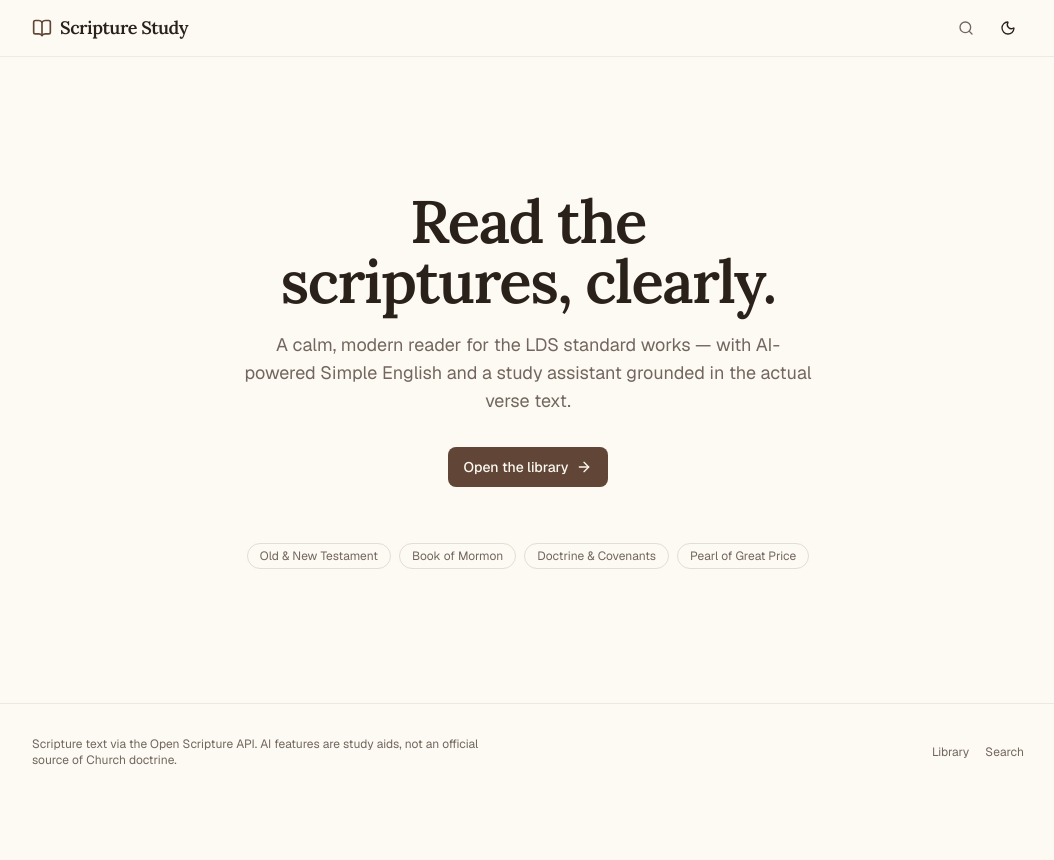
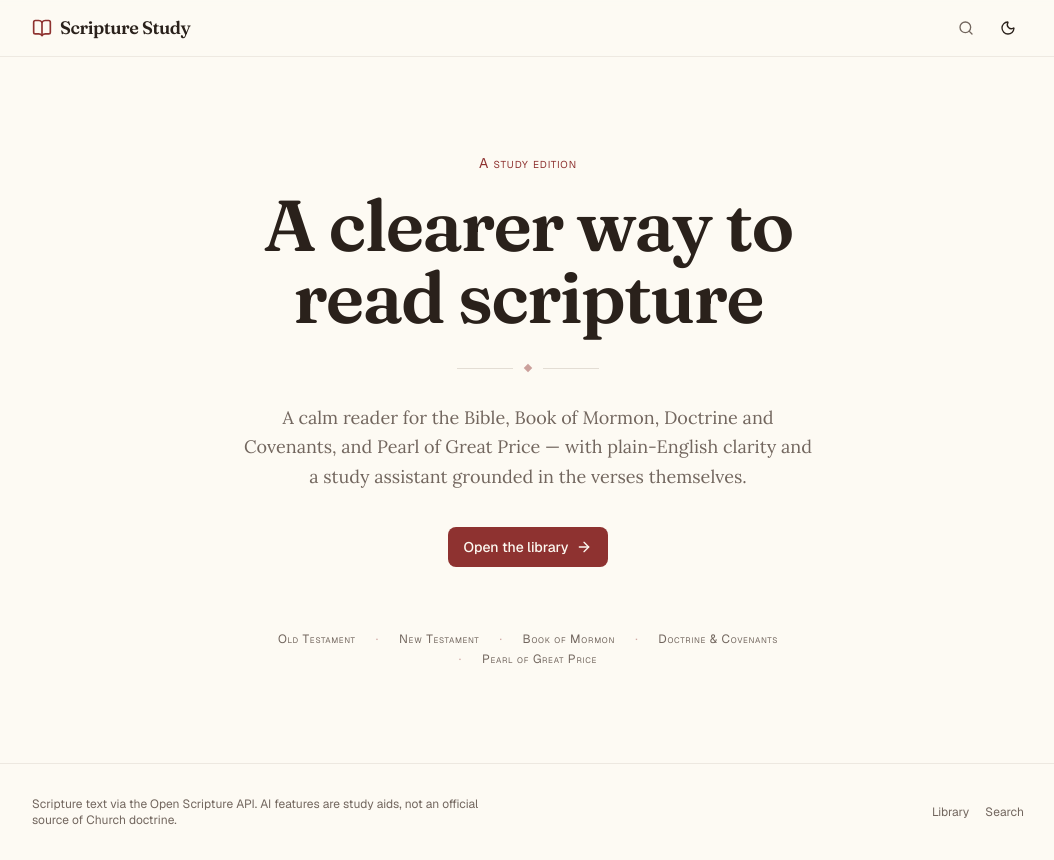
Before and after one commit to Nattie-Nkosi/scripture-study, a Next.js app: page / in a window 1280 px wide. Shown: the whole page, without its empty margins (112-1166 px from the left). Before the commit the page ends 800 px from the top, so only its background shows below. Built offline with nearby package versions, Linux system fonts and the light colour scheme.

Commit message:
feat: update typography and enhance UI components with new font styles and decorative elements

```diff
--- a/src/app/globals.css
+++ b/src/app/globals.css
@@ -11,6 +11,7 @@
   --font-mono: var(--font-geist-mono);
   --font-serif: var(--font-lora);
   --font-heading: var(--font-lora);
+  --font-display: var(--font-fraunces);
   --color-ring: var(--ring);
   --color-input: var(--input);
   --color-border: var(--border);
@@ -45,8 +46,9 @@
   --card-foreground: oklch(0.255 0.018 55);
   --popover: oklch(0.995 0.006 86);
   --popover-foreground: oklch(0.255 0.018 55);
-  --primary: oklch(0.42 0.045 50);
-  --primary-foreground: oklch(0.98 0.01 85);
+  /* Signature accent: deep garnet (rubrication). */
+  --primary: oklch(0.45 0.125 25);
+  --primary-foreground: oklch(0.98 0.012 85);
   --secondary: oklch(0.95 0.013 82);
   --secondary-foreground: oklch(0.32 0.022 52);
   --muted: oklch(0.952 0.012 82);
@@ -66,8 +68,8 @@
   --card-foreground: oklch(0.92 0.014 84);
   --popover: oklch(0.22 0.013 60);
   --popover-foreground: oklch(0.92 0.014 84);
-  --primary: oklch(0.83 0.04 78);
-  --primary-foreground: oklch(0.24 0.02 55);
+  --primary: oklch(0.62 0.14 25);
+  --primary-foreground: oklch(0.99 0.01 85);
   --secondary: oklch(0.27 0.014 60);
   --secondary-foreground: oklch(0.92 0.014 84);
   --muted: oklch(0.27 0.014 60);
@@ -99,6 +101,12 @@
   font-feature-settings: "liga" 1, "calt" 1;
 }
 
+/* Editorial small-caps for overlines / labels. */
+.small-caps {
+  font-variant-caps: small-caps;
+  letter-spacing: 0.06em;
+}
+
 /* Smooth in-page jumps (cross-reference "Open", search deep links). */
 @media (prefers-reduced-motion: no-preference) {
   html {
--- a/src/app/layout.tsx
+++ b/src/app/layout.tsx
@@ -1,5 +1,5 @@
 import type { Metadata } from "next";
-import { Geist, Geist_Mono, Lora } from "next/font/google";
+import { Geist, Geist_Mono, Lora, Fraunces } from "next/font/google";
 import "./globals.css";
 import { ThemeProvider } from "@/components/theme-provider";
 
@@ -15,6 +15,13 @@ const geistMono = Geist_Mono({
 
 const lora = Lora({
   variable: "--font-lora",
+  subsets: ["latin"],
+  display: "swap",
+});
+
+// Display serif with character — used for titles, not body text.
+const fraunces = Fraunces({
+  variable: "--font-fraunces",
   subsets: ["latin"],
   display: "swap",
 });
@@ -37,7 +44,7 @@ export default function RootLayout({
     <html
       lang="en"
       suppressHydrationWarning
-      className={`${geistSans.variable} ${geistMono.variable} ${lora.variable} h-full antialiased`}
+      className={`${geistSans.variable} ${geistMono.variable} ${lora.variable} ${fraunces.variable} h-full antialiased`}
     >
       <body suppressHydrationWarning className="min-h-full flex flex-col">
         <ThemeProvider
--- a/src/app/page.tsx
+++ b/src/app/page.tsx
@@ -3,33 +3,50 @@ import { ArrowRight } from "lucide-react";
 
 import { SiteHeader } from "@/components/site-header";
 import { SiteFooter } from "@/components/site-footer";
+import { Ornament } from "@/components/ornament";
 import { buttonVariants } from "@/components/ui/button";
+
+const VOLUMES = [
+  "Old Testament",
+  "New Testament",
+  "Book of Mormon",
+  "Doctrine & Covenants",
+  "Pearl of Great Price",
+];
 
 export default function Home() {
   return (
     <>
       <SiteHeader />
-      <main className="mx-auto flex w-full max-w-3xl flex-1 flex-col items-center justify-center px-6 py-24 text-center">
-        <h1 className="font-serif text-4xl font-semibold tracking-tight text-balance sm:text-6xl">
-          Read the scriptures, clearly.
+      <main className="mx-auto flex w-full max-w-2xl flex-1 flex-col items-center justify-center px-6 py-24 text-center">
+        <p className="small-caps text-sm text-primary">A study edition</p>
+
+        <h1 className="mt-4 font-display text-5xl font-semibold tracking-tight text-balance sm:text-7xl">
+          A clearer way to read scripture
         </h1>
-        <p className="mt-5 max-w-xl text-lg text-muted-foreground text-pretty">
-          A calm, modern reader for the LDS standard works — with AI-powered
-          Simple English and a study assistant grounded in the actual verse text.
+
+        <Ornament className="my-8" />
+
+        <p className="max-w-xl font-serif text-lg leading-relaxed text-muted-foreground text-pretty">
+          A calm reader for the Bible, Book of Mormon, Doctrine and Covenants,
+          and Pearl of Great Price — with plain-English clarity and a study
+          assistant grounded in the verses themselves.
         </p>
 
         <Link
           href="/read"
-          className={`${buttonVariants({ size: "lg" })} mt-8`}
+          className={`${buttonVariants({ size: "lg" })} mt-9`}
         >
           Open the library <ArrowRight />
         </Link>
 
-        <div className="mt-14 flex flex-wrap items-center justify-center gap-2 text-xs text-muted-foreground">
-          <span className="rounded-full border px-3 py-1">Old & New Testament</span>
-          <span className="rounded-full border px-3 py-1">Book of Mormon</span>
-          <span className="rounded-full border px-3 py-1">Doctrine & Covenants</span>
-          <span className="rounded-full border px-3 py-1">Pearl of Great Price</span>
+        <div className="mt-16 flex flex-wrap items-center justify-center gap-x-5 gap-y-1 small-caps text-xs text-muted-foreground">
+          {VOLUMES.map((v, i) => (
+            <span key={v} className="flex items-center gap-x-5">
+              {i > 0 && <span className="text-primary/40">·</span>}
+              {v}
+            </span>
+          ))}
         </div>
       </main>
       <SiteFooter />
--- a/src/app/read/[volume]/[book]/[chapter]/page.tsx
+++ b/src/app/read/[volume]/[book]/[chapter]/page.tsx
@@ -9,6 +9,7 @@ import { fetchOrNotFound } from "@/lib/scripture/server-helpers";
 import { ReaderHeader } from "@/components/reader/reader-header";
 import { ChapterBody } from "@/components/reader/chapter-body";
 import { AssistantPanel } from "@/components/reader/assistant-panel";
+import { Ornament } from "@/components/ornament";
 import { buttonVariants } from "@/components/ui/button";
 
 type Props = {
@@ -69,10 +70,8 @@ export default async function ReaderPage({ params }: Props) {
 
       <main className="mx-auto w-full max-w-3xl px-5 py-10 sm:py-14">
         <div className="text-center animate-in fade-in duration-500">
-          <p className="font-serif text-xs uppercase tracking-[0.2em] text-muted-foreground">
-            {volRef.title}
-          </p>
-          <h1 className="mt-2 font-serif text-3xl font-semibold tracking-tight sm:text-4xl">
+          <p className="small-caps text-sm text-primary">{volRef.title}</p>
+          <h1 className="mt-2 font-display text-4xl font-semibold tracking-tight sm:text-5xl">
             {bookRef.title} {body.number}
           </h1>
           {body.summary && (
@@ -80,6 +79,7 @@ export default async function ReaderPage({ params }: Props) {
               {body.summary}
             </p>
           )}
+          <Ornament className="mt-7" />
         </div>
 
         <ChapterBody
--- a/src/app/read/[volume]/[book]/page.tsx
+++ b/src/app/read/[volume]/[book]/page.tsx
@@ -41,7 +41,7 @@ export default async function BookPage({ params }: Props) {
         >
           ← Back
         </Link>
-        <h1 className="mt-3 font-serif text-3xl font-semibold tracking-tight">
+        <h1 className="mt-3 font-display text-4xl font-semibold tracking-tight">
           {title}
         </h1>
         <p className="mt-2 text-muted-foreground">
--- a/src/app/read/[volume]/page.tsx
+++ b/src/app/read/[volume]/page.tsx
@@ -32,7 +32,7 @@ export default async function VolumePage({ params }: Props) {
         >
           ← Library
         </Link>
-        <h1 className="mt-3 font-serif text-3xl font-semibold tracking-tight">
+        <h1 className="mt-3 font-display text-4xl font-semibold tracking-tight">
           {data.title}
         </h1>
         <p className="mt-2 text-muted-foreground">
--- a/src/app/search/page.tsx
+++ b/src/app/search/page.tsx
@@ -26,7 +26,7 @@ export default async function SearchPage({ searchParams }: Props) {
     <>
       <SiteHeader />
       <main className="mx-auto w-full max-w-3xl flex-1 px-4 py-10 sm:py-14">
-        <h1 className="font-serif text-3xl font-semibold tracking-tight">Search</h1>
+        <h1 className="font-display text-4xl font-semibold tracking-tight">Search</h1>
         <p className="mt-2 mb-6 text-muted-foreground">
           Find verses across all the standard works.
         </p>
--- /dev/null
+++ b/src/components/ornament.tsx
@@ -0,0 +1,15 @@
+import { cn } from "@/lib/utils";
+
+/** A small editorial divider: hairline — diamond — hairline, in the garnet accent. */
+export function Ornament({ className }: { className?: string }) {
+  return (
+    <div
+      aria-hidden
+      className={cn("flex items-center justify-center gap-3", className)}
+    >
+      <span className="h-px w-10 bg-border sm:w-14" />
+      <span className="size-1.5 rotate-45 bg-primary/45" />
+      <span className="h-px w-10 bg-border sm:w-14" />
+    </div>
+  );
+}
--- a/src/components/reader/chapter-body.tsx
+++ b/src/components/reader/chapter-body.tsx
@@ -254,7 +254,7 @@ export function ChapterBody({
                         "mr-1.5 cursor-pointer align-baseline font-sans text-[0.62em] font-semibold tabular-nums transition-colors",
                         isSelected
                           ? "text-primary"
-                          : "text-muted-foreground hover:text-foreground",
+                          : "text-primary/45 hover:text-primary",
                       )}
                     >
                       {v.n}
--- a/src/components/site-header.tsx
+++ b/src/components/site-header.tsx
@@ -9,7 +9,7 @@ export function SiteHeader({ children }: { children?: React.ReactNode }) {
       <div className="mx-auto flex h-14 max-w-5xl items-center gap-3 px-4">
         <Link
           href="/"
-          className="flex items-center gap-2 font-serif text-lg font-semibold tracking-tight"
+          className="flex items-center gap-2 font-display text-lg font-semibold tracking-tight"
         >
           <BookOpen className="size-5 text-primary" />
           Scripture Study
```
Also changed, not shown: src/app/read/page.tsx (+19 -15 lines).
